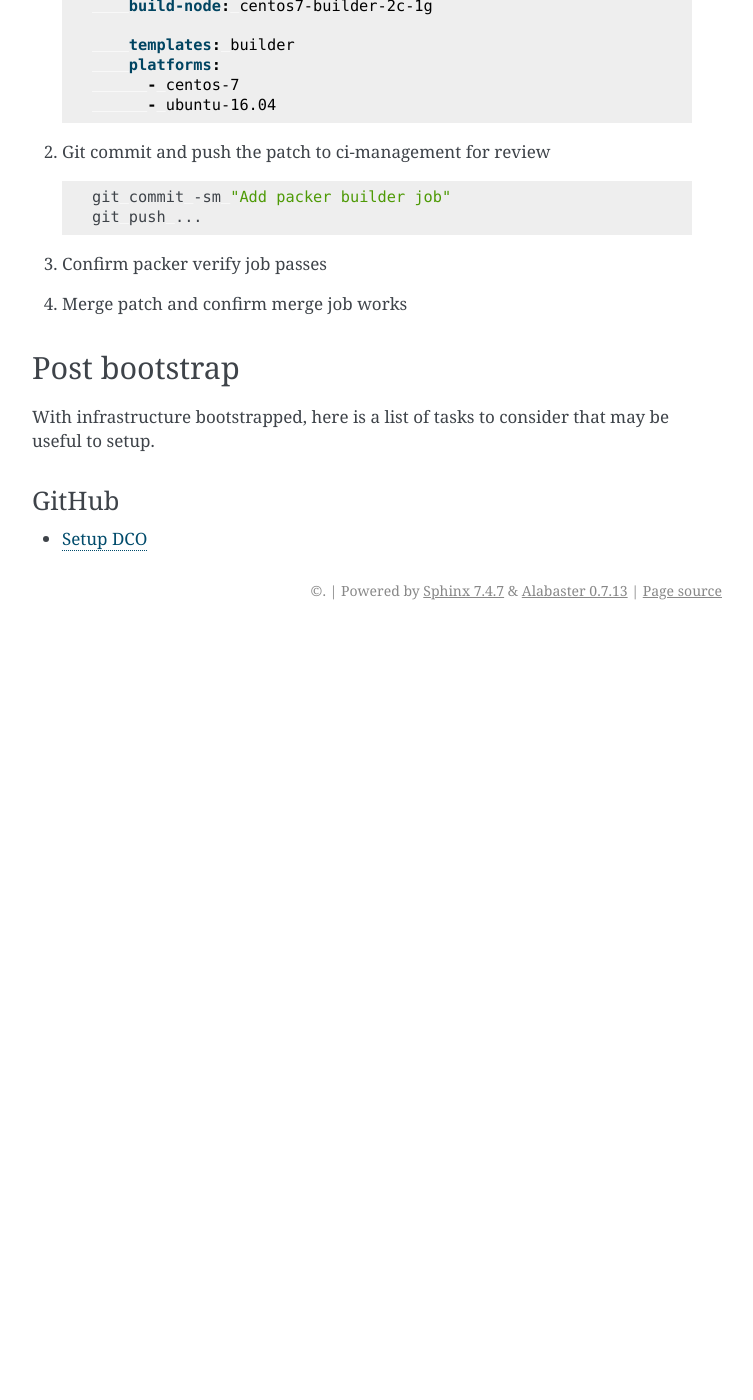
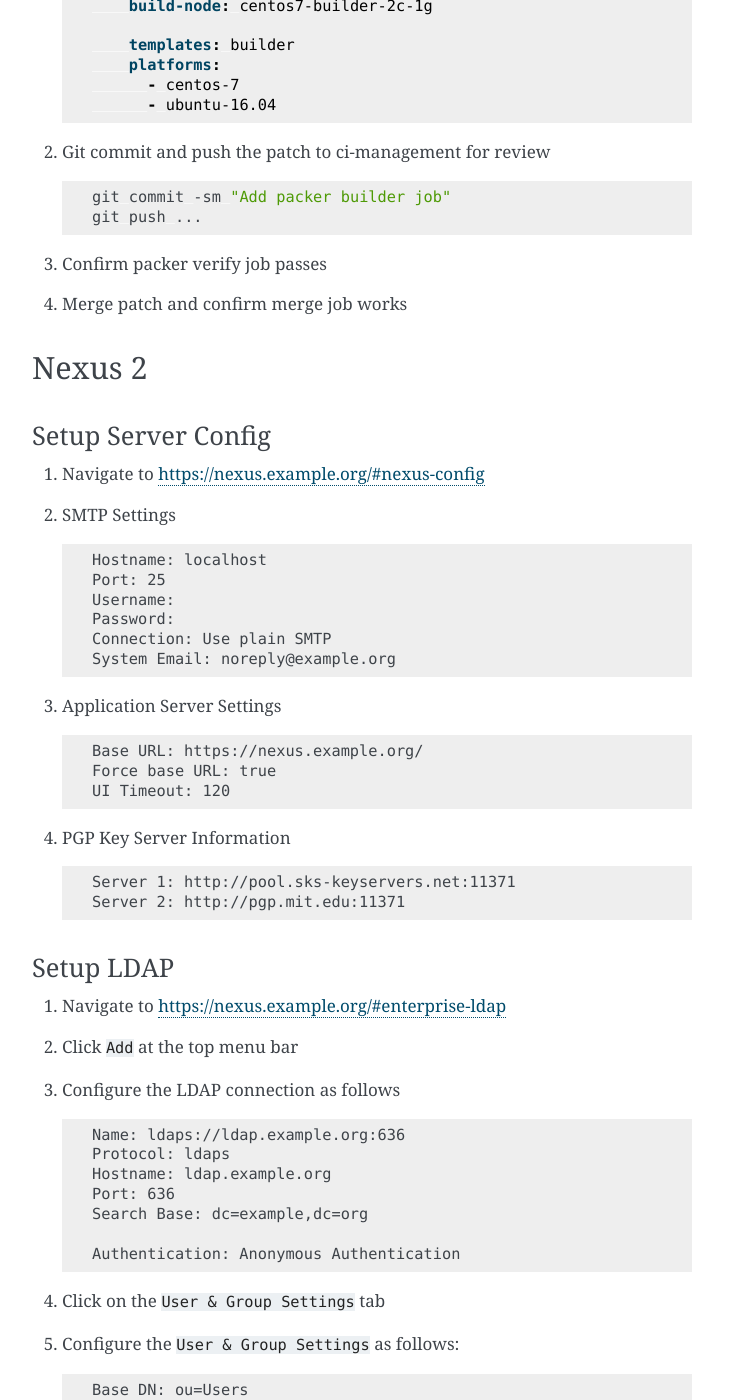
Before and after one commit to lfit/releng-docs, a Sphinx documentation site: the page built from docs/infra/bootstrap.rst, in a window 1280 px wide and 1400 px high, scrolled down 8567 px. Shown: the whole window, without its empty margins (388-1141 px from the left). Built offline with Sphinx 7.4.7, drawn with Linux system fonts in a browser that asks for light colours; the version number could not be read and is left out; before the commit the page ends 9197 px from its top, so only the background shows below that; some of the changed text lies outside the part shown.

Commit message:
Add Nexus 2 bootstrap documentation
Issue: RELENG-965
Change-Id: I6be9dd48463a9985900e899c5558e8e9afd5cb81
Signed-off-by: Thanh Ha <thanh.ha@linuxfoundation.org>

```diff
--- a/docs/infra/bootstrap.rst
+++ b/docs/infra/bootstrap.rst
@@ -409,6 +409,74 @@
 #. Confirm packer verify job passes
 #. Merge patch and confirm merge job works
 
+Nexus 2
+=======
+
+Setup Server Config
+-------------------
+
+#. Navigate to https://nexus.example.org/#nexus-config
+#. SMTP Settings
+
+   .. code-block:: none
+
+      Hostname: localhost
+      Port: 25
+      Username:
+      Password:
+      Connection: Use plain SMTP
+      System Email: noreply@example.org
+
+#. Application Server Settings
+
+   .. code-block:: none
+
+      Base URL: https://nexus.example.org/
+      Force base URL: true
+      UI Timeout: 120
+
+#. PGP Key Server Information
+
+   .. code-block:: none
+
+      Server 1: http://pool.sks-keyservers.net:11371
+      Server 2: http://pgp.mit.edu:11371
+
+Setup LDAP
+----------
+
+#. Navigate to https://nexus.example.org/#enterprise-ldap
+#. Click ``Add`` at the top menu bar
+#. Configure the LDAP connection as follows
+
+   .. code-block:: none
+
+      Name: ldaps://ldap.example.org:636
+      Protocol: ldaps
+      Hostname: ldap.example.org
+      Port: 636
+      Search Base: dc=example,dc=org
+
+      Authentication: Anonymous Authentication
+
+#. Click on the ``User & Group Settings`` tab
+#. Configure the ``User & Group Settings`` as follows:
+
+   .. code-block:: none
+
+      Base DN: ou=Users
+      Object Class: inetOrgPerson
+      User ID Attribute: uid
+      Real Name Attribute: cn
+      E-Mail Attribute: mail
+
+      Group Type: Static Groups
+      Base DN: ou=groups
+      Object Class: groupOfNames
+      Group ID Attribute: cn
+      Group Member Attribute: member
+      Group Member Format: ${dn}
+
 Post bootstrap
 ==============
 
```
